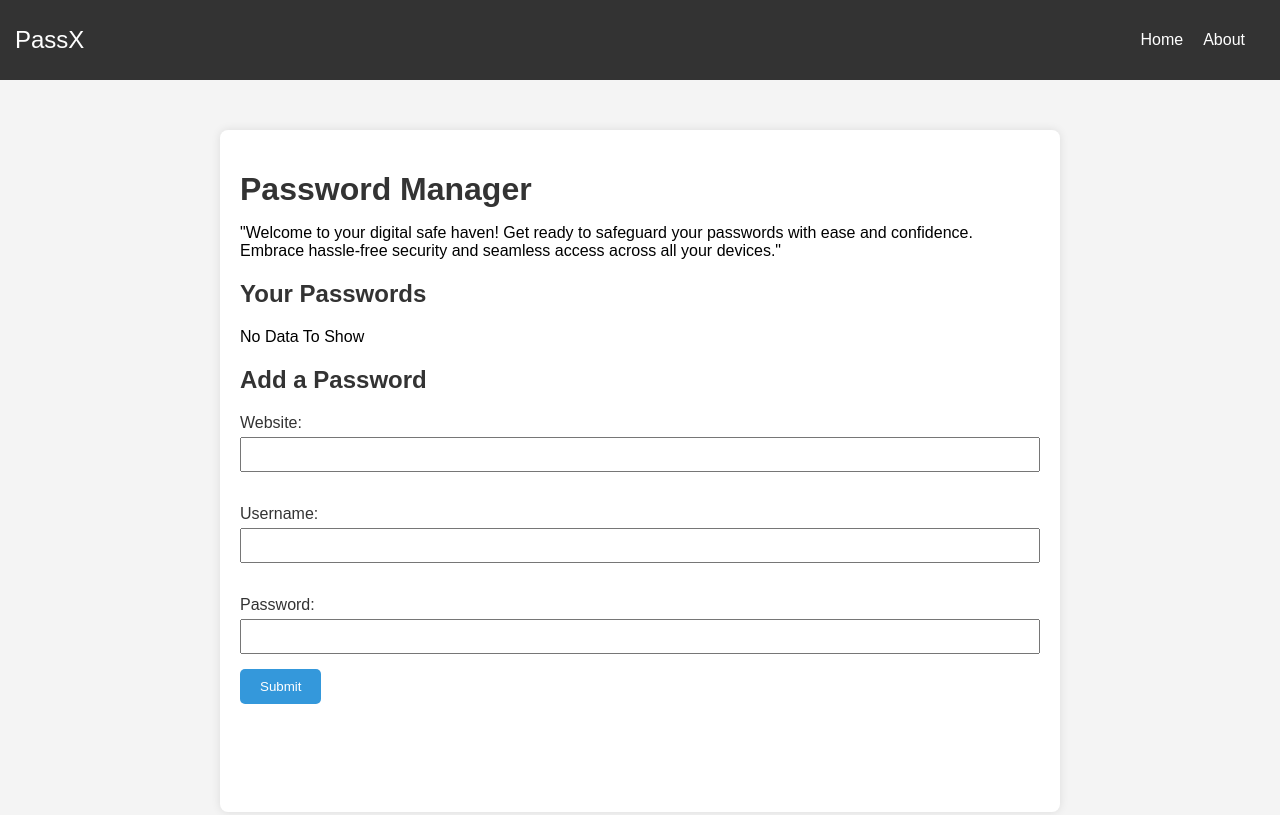
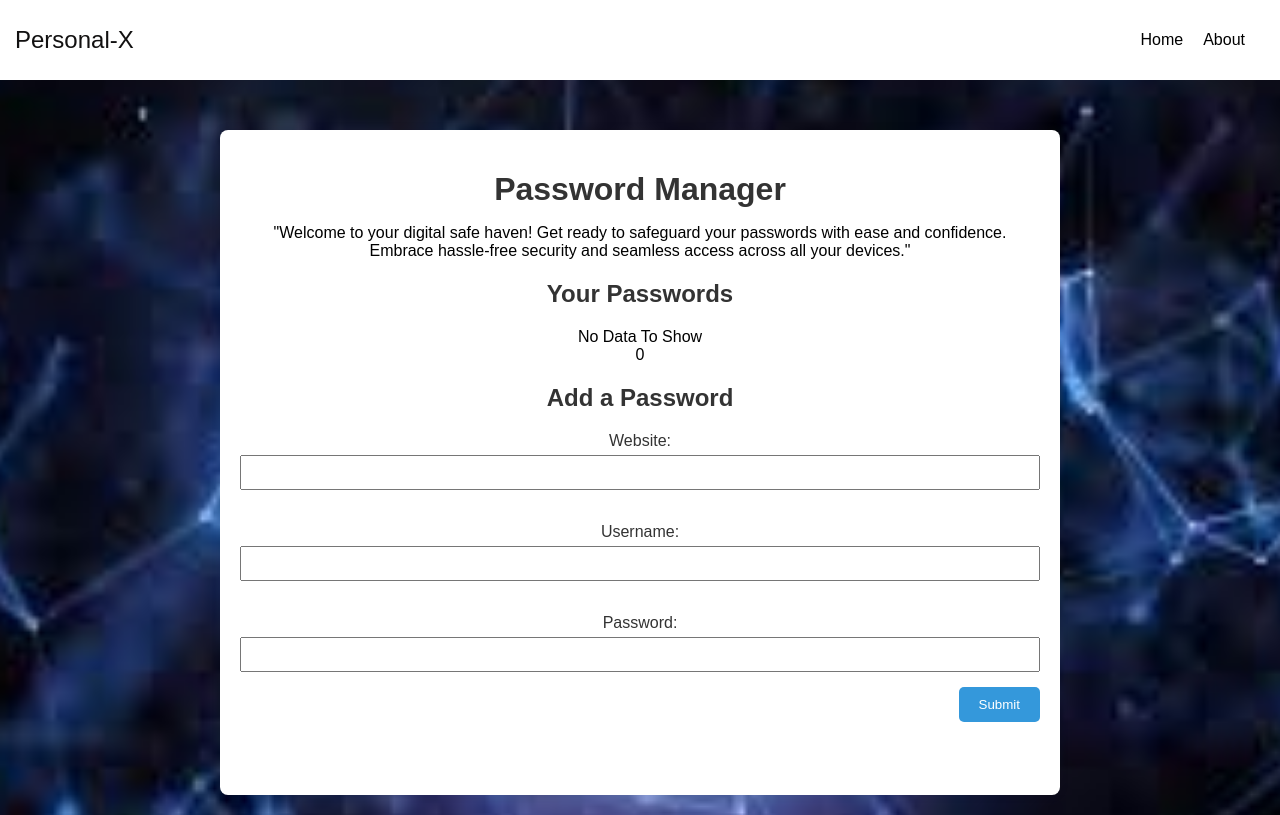
Before and after one commit to prathamesh093/Password-X, a plain HTML site: page index.html in a window 1280 px wide. Shown: the top 815 px of the page. Drawn offline with Linux system fonts and the light colour scheme.

Commit message:
new changes

```diff
--- a/index.html
+++ b/index.html
@@ -10,7 +10,7 @@
 
 <body>
     <nav>
-        <div class="logo">PassX</div>
+        <div class="logo">Personal-X</div>
         <ul>
             <li><a href="#home">Home</a></li>
             <li><a href="#about">About</a></li>
@@ -29,7 +29,7 @@
                 <th>Delete</th>
             </tr>
         </table>
-
+0
         <h2>Add a Password</h2>
         <form action="/submit" method="post">
             <!-- Text input for website -->
--- a/script.js
+++ b/script.js
@@ -1,56 +1,53 @@
-function maskPassword(pass){
-    let str = ""
+function maskPassword(pass) {
+    let str = "";
     for (let index = 0; index < pass.length; index++) {
-        str  += "*"
+        str += "*";
     }
-    return str
+    return str;
 }
 
 function copyText(txt) {
     navigator.clipboard.writeText(txt).then(
         () => {
-          /* clipboard successfully set */
-          document.getElementById("alert").style.display = "inline"
-          setTimeout(() => {
-            document.getElementById("alert").style.display = "none"
-          }, 2000);
-
+            /* clipboard successfully set */
+            document.getElementById("alert").style.display = "inline";
+            setTimeout(() => {
+                document.getElementById("alert").style.display = "none";
+            }, 2000);
         },
         () => {
-          /* clipboard write failed */
-          alert("Clipboard copying failed")
+            /* clipboard write failed */
+            alert("Clipboard copying failed");
         },
-      );
-  }
+    );
+}
 
-const deletePassword = (website)=>{
-    let data = localStorage.getItem("passwords")
+const deletePassword = (website) => {
+    let data = localStorage.getItem("passwords");
     let arr = JSON.parse(data);
-    arrUpdated = arr.filter((e)=>{
-        return e.website != website
-    })
-    localStorage.setItem("passwords", JSON.stringify(arrUpdated))
-    alert(`Successfully deleted ${website}'s password`)
-    showPasswords()
-
-}
+    arrUpdated = arr.filter((e) => {
+        return e.website != website;
+    });
+    localStorage.setItem("passwords", JSON.stringify(arrUpdated));
+    alert(`Successfully deleted ${website}'s password`);
+    showPasswords();
+};
 
 // Logic to fill the table
 const showPasswords = () => {
-    let tb = document.querySelector("table")
-    let data = localStorage.getItem("passwords")
+    let tb = document.querySelector("table");
+    let data = localStorage.getItem("passwords");
     if (data == null || JSON.parse(data).length == 0) {
-        tb.innerHTML = "No Data To Show"
-    }
-    else {
-        tb.innerHTML =  `<tr>
+        tb.innerHTML = "No Data To Show";
+    } else {
+        tb.innerHTML = `<tr>
         <th>Website</th>
         <th>Username</th>
         <th>Password</th>
         <th>Delete</th>
-    </tr> `
+    </tr> `;
         let arr = JSON.parse(data);
-        let str = ""
+        let str = "";
         for (let index = 0; index < arr.length; index++) {
             const element = arr[index];
 
@@ -62,35 +59,42 @@ const showPasswords = () => {
     <td>${maskPassword(element.password)} <img onclick="copyText('${element.password}')" src="./copy.svg" alt="Copy Button" width="10" width="10" height="10">
     </td>
     <td><button class="btnsm" onclick="deletePassword('${element.website}')">Delete</button></td>
-        </tr>`
+        </tr>`;
         }
-        tb.innerHTML = tb.innerHTML + str
-
+        tb.innerHTML = tb.innerHTML + str;
     }
-    website.value = ""
-    username.value = ""
-    password.value = ""
-}
+    website.value = "";
+    username.value = "";
+    password.value = "";
+};
 
 console.log("Working");
-showPasswords()
+showPasswords();
+
 document.querySelector(".btn").addEventListener("click", (e) => {
-    e.preventDefault()
-    console.log("Clicked....")
-    console.log(username.value, password.value)
-    let passwords = localStorage.getItem("passwords")
-    console.log(passwords)
+    e.preventDefault();
+
+    // Input validation
+    if (!website.value || !username.value || !password.value) {
+        alert("Please fill in all fields");
+        return;
+    }
+
+    console.log("Clicked....");
+    console.log(username.value, password.value);
+
+    let passwords = localStorage.getItem("passwords");
+    console.log(passwords);
     if (passwords == null) {
-        let json = []
-        json.push({website: website.value, username: username.value, password: password.value })
+        let json = [];
+        json.push({ website: website.value, username: username.value, password: password.value });
         alert("Password Saved");
-        localStorage.setItem("passwords", JSON.stringify(json))
+        localStorage.setItem("passwords", JSON.stringify(json));
+    } else {
+        let json = JSON.parse(localStorage.getItem("passwords"));
+        json.push({ website: website.value, username: username.value, password: password.value });
+        alert("Password Saved");
+        localStorage.setItem("passwords", JSON.stringify(json));
     }
-    else {
-        let json = JSON.parse(localStorage.getItem("passwords"))
-        json.push({ website: website.value, username: username.value, password: password.value })
-        alert("Password Saved");
-        localStorage.setItem("passwords", JSON.stringify(json))
-    }
-    showPasswords()
-})
+    showPasswords();
+});
--- a/style.css
+++ b/style.css
@@ -1,3 +1,13 @@
+body {
+    font-family: 'Arial', sans-serif;
+    margin: 0;
+    padding: 0;
+    background-image: url('bg.jpg'); /* Replace 'your-background-image.jpg' with the path to your image */
+    background-size: cover; /* Ensures the background image covers the entire viewport */
+    background-repeat: no-repeat; /* Prevents the background image from repeating */
+    background-position: center center; /* Centers the background image */
+}
+
 body {
     font-family: 'Arial', sans-serif;
     margin: 0;
@@ -6,8 +16,8 @@ body {
 }
 
 nav {
-    background-color: #333;
-    color: white;
+    background-color: rgb(255, 255, 255);
+    color: rgb(18, 17, 17);
     padding: 15px;
     display: flex;
     justify-content: space-between;
@@ -16,6 +26,7 @@ nav {
 
 .logo {
     font-size: 1.5em;
+
 }
 
 ul {
@@ -25,11 +36,12 @@ ul {
 
 li {
     margin-right: 20px;
+
 }
 
 a {
     text-decoration: none;
-    color: white;
+    color: rgb(1, 1, 1);
 }
 
 .container {
@@ -39,6 +51,7 @@ a {
     background-color: white;
     border-radius: 8px;
     box-shadow: 0 0 10px rgba(0, 0, 0, 0.1);
+    text-align: center; /* Center the content */
 }
 
 h1, h2 {
@@ -91,6 +104,7 @@ input {
     border: none;
     border-radius: 5px;
     cursor: pointer;
+    float: right; /* Move the button to the right */
 }
 
 .btn:hover {
```
Also changed, not shown: bg.jpg (added), trash-fill.svg (added).
